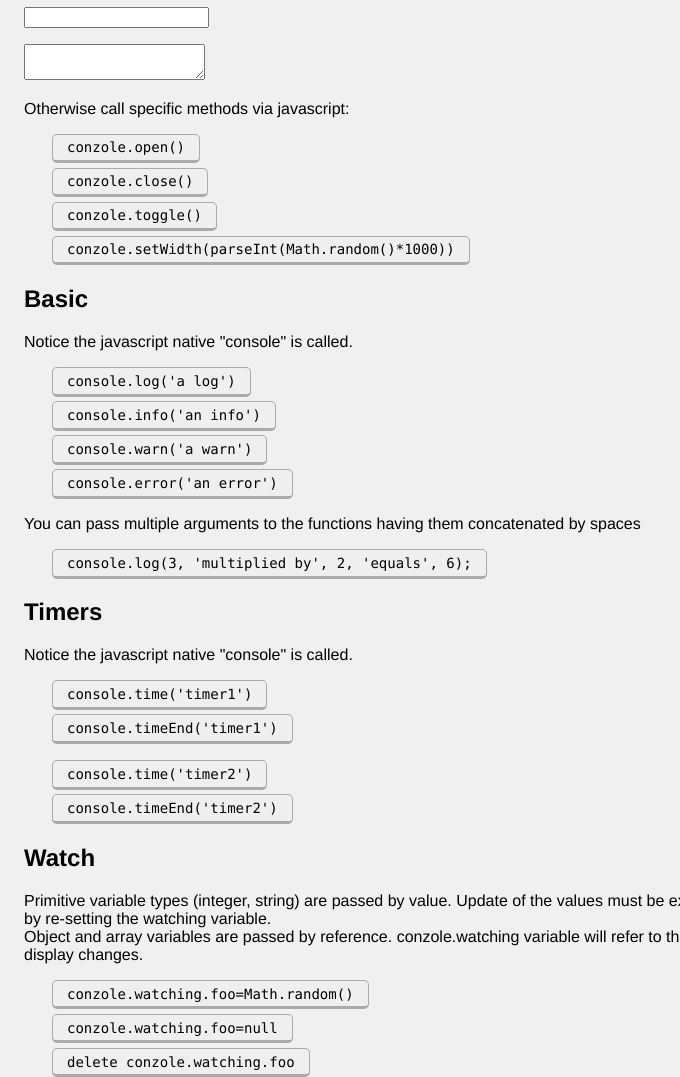
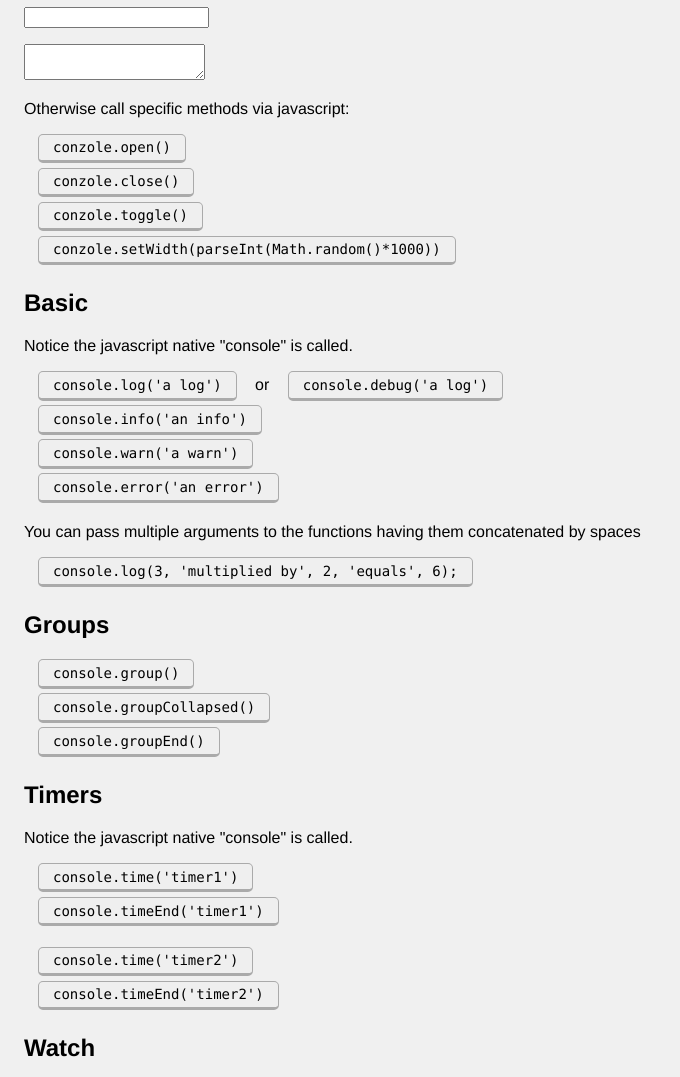
Before and after one commit to Oaxoa/Conzole, a plain HTML site: page index.html in a window 1280 px wide. Shown: the part 900-1977 px from the top of the page, without its empty margins (0-680 px from the left). Drawn offline with Linux system fonts and the light colour scheme.

Commit message:
added groups still bugged

```diff
--- a/conzole.js
+++ b/conzole.js
@@ -27,6 +27,12 @@ conzole=(function($parent, undefined) {
 		watchFields=[]
 		;
 
+	var
+		GROUP=0,
+		GROUP_COLLAPSED=1,
+		GROUP_END=2
+	;
+
 	init();
 	function now() {
 		return new Date().valueOf();
@@ -35,28 +41,40 @@ conzole=(function($parent, undefined) {
 		if(!window.console) {
 			window.console={};
 			window.console.log=function() {}
+			window.console.debug=function() {}
 			window.console.info=function() {}
 			window.console.warn=function() {}
 			window.console.error=function() {}
 			window.console.time=function() {}
 			window.console.timeEnd=function() {}
-			window.console={};
+			window.console.group=function() {}
+			window.console.groupCollapsed=function() {}
+			window.console.groupEnd=function() {}
+			//window.console={};
 		} else {
 			console.formerLog=console.log;
+			console.formerDebug=console.debug;
 			console.formerInfo=console.info;
 			console.formerWarn=console.warn;
 			console.formerError=console.error;
 			console.formerTime=console.time;
 			console.formerTimeEnd=console.timeEnd;
+			console.formerGroup=console.group;
+			console.formerGroupCollapsed=console.groupCollapsed;
+			console.formerGroupEnd=console.groupEnd;
 		}
 
 
 		console.log=function() {if(console.formerLog) {console.formerLog.apply(this, arguments);} conzole.log.apply(this, arguments);}
+		console.debug=function() {if(console.formerDebug) {console.formerDebug.apply(this, arguments);} conzole.debug.apply(this, arguments);}
 		console.info=function() {if(console.formerInfo) {console.formerInfo.apply(this, arguments);} conzole.info.apply(this, arguments);}
 		console.warn=function() {if(console.formerWarn) {console.formerWarn.apply(this, arguments);} conzole.warn.apply(this, arguments);}
 		console.error=function() {if(console.formerError) {console.formerError.apply(this, arguments);} conzole.error.apply(this, arguments);}
 		console.time=function(arg) {if(console.formerTime) {console.formerTime(arg);} conzole.time(arg);}
 		console.timeEnd=function(arg) {if(console.formerTimeEnd) {console.formerTimeEnd(arg);} conzole.timeEnd(arg);}
+		console.group=function(arg) {if(console.formerGroup) {console.formerGroup(arg);} conzole.group(arg);}
+		console.groupCollapsed=function(arg) {if(console.formerGroupCollapsed) {console.formerGroupCollapsed(arg);} conzole.groupCollapsed(arg);}
+		console.groupEnd=function(arg) {if(console.formerGroupEnd) {console.formerGroupEnd(arg);} conzole.groupEnd(arg);}
 	}
 	function init() {
 		wrapConsole();
@@ -230,7 +248,15 @@ conzole=(function($parent, undefined) {
 			log(timerObject.name+': '+(now()-timerObject.time)/1000);
 		}
 	}
-
+	function group() {
+		messages.push(GROUP);
+	}
+	function groupCollapsed() {
+		messages.push(GROUP_COLLAPSED);
+	}
+	function groupEnd() {
+		messages.push(GROUP_END);
+	}
 	function open() {
 		isOpen=true;
 		if(autoUpdate) update();
@@ -313,6 +339,11 @@ conzole=(function($parent, undefined) {
 
 				for(i=0; i<temp.length; i++) {
 					obj=temp[i];
+					if(typeof obj==='number') {
+						if(obj===GROUP) out+='<ul class="group">';
+						if(obj===GROUP_COLLAPSED) out+='<ul class="group_collapsed">';
+						if(obj===GROUP_END) out+='</ul>';
+					} else {
 						var msg=obj.message;
 						msg=msg.replace(/</g, '&lt;').replace(/>/g, '&gt;');
 						var tdiff=obj.timeDiff/1000;
@@ -321,7 +352,7 @@ conzole=(function($parent, undefined) {
 
 						var countString=obj.count>1?'('+obj.count+') ':'';
 						out+='<li class="'+obj.type+'"><em>'+timeStr+'</em> '+countString+msg+'</li>'
-
+					}
 				}
 				list.innerHTML=out;
 			} else {
@@ -357,6 +388,9 @@ conzole=(function($parent, undefined) {
 		if(autoUpdate) update();
 	}
 	function log() {
+		doLog(arguments, 'log');
+	}
+	function debug() {
 		doLog(arguments, 'log');
 	}
 	function info() {
@@ -509,9 +543,13 @@ conzole=(function($parent, undefined) {
 		toggleHelp:toggleHelp,
 		time:time,
 		timeEnd:timeEnd,
+		group:group,
+		groupCollapsed:groupCollapsed,
+		groupEnd:groupEnd,
 		watching:watching,
 
 		log:log,
+		debug:debug,
 		info:info,
 		warn:warn,
 		error:error
--- a/index.html
+++ b/index.html
@@ -17,7 +17,6 @@
             text-decoration: underline;
         }
 		button {
-			display: block;
 			font-family: Consolas, monospace;
 			border: 1px solid #aaa;
 			border-radius: 5px;
@@ -25,8 +24,7 @@
 			border-bottom-width: 3px;
 			cursor: pointer;
 			font-size: 14px;
-			margin-left: 2em;
-            margin-bottom: .3em;
+			margin: 0 1em .3em 1em;
 		}
         button:hover {
             background-color: #d0d0d0;
@@ -97,11 +95,13 @@
             listen('click', b03, function() {conzole.setWidth(parseInt(Math.random()*1000))});
 
 			var b10=document.getElementById('b10');
+			var b10b=document.getElementById('b10b');
 			var b11=document.getElementById('b11');
 			var b12=document.getElementById('b12');
 			var b13=document.getElementById('b13');
 
 			listen('click', b10, function() {console.log('a log');});
+			listen('click', b10b, function() {console.debug('a log');});
 			listen('click', b11, function() {console.info('an info');});
 			listen('click', b12, function() {console.warn('a warn');});
 			listen('click', b13, function() {console.error('an error');});
@@ -126,6 +126,14 @@
 			listen('click', b40, function() {conzole.watching.foo=Math.random();});
 			listen('click', b41, function() {conzole.watching.foo=null});
 			listen('click', b42, function() {delete conzole.watching.foo;});
+
+			var b50=document.getElementById('b50');
+			var b51=document.getElementById('b51');
+			var b52=document.getElementById('b52');
+
+			listen('click', b50, function() {console.group()});
+			listen('click', b51, function() {console.groupCollapsed()});
+			listen('click', b52, function() {console.groupEnd()});
 
             var a=Math.random()*100;
             var o={foo:5, bar:100, baz:'bo', caz:true};
@@ -195,37 +203,43 @@ Include it once and see it the same every time you open up the page, in every br
 
 
     <p>Otherwise call specific methods via javascript:</p>
-	<button id="b00">conzole.open()</button>
-	<button id="b01">conzole.close()</button>
-	<button id="b02">conzole.toggle()</button>
+	<button id="b00">conzole.open()</button><br />
+	<button id="b01">conzole.close()</button><br />
+	<button id="b02">conzole.toggle()</button><br />
 	<button id="b03">conzole.setWidth(parseInt(Math.random()*1000))</button>
 </div>
 <div>
 	<h2>Basic</h2>
     <p>Notice the javascript native "console" is called. </p>
-	<button id="b10">console.log('a log')</button>
-	<button id="b11">console.info('an info')</button>
-	<button id="b12">console.warn('a warn')</button>
+	<button id="b10">console.log('a log')</button> or <button id="b10b">console.debug('a log')</button><br />
+	<button id="b11">console.info('an info')</button><br />
+	<button id="b12">console.warn('a warn')</button><br />
 	<button id="b13">console.error('an error')</button>
 
     <p>You can pass multiple arguments to the functions having them concatenated by spaces</p>
     <button id="b14">console.log(3, 'multiplied by', 2, 'equals', 6);</button>
 </div>
 <div>
+	<h2>Groups</h2>
+	<button id="b50">console.group()</button><br />
+	<button id="b51">console.groupCollapsed()</button><br />
+	<button id="b52">console.groupEnd()</button>
+</div>
+<div>
 	<h2>Timers</h2>
     <p>Notice the javascript native "console" is called. </p>
-	<button id="b20">console.time('timer1')</button>
+	<button id="b20">console.time('timer1')</button><br />
 	<button id="b21">console.timeEnd('timer1')</button>
 	<hr />
-	<button id="b30">console.time('timer2')</button>
+	<button id="b30">console.time('timer2')</button><br />
 	<button id="b31">console.timeEnd('timer2')</button>
 </div>
 <div>
 	<h2>Watch</h2>
     <p>Primitive variable types (integer, string) are passed by value. Update of the values must be explicitly called every time by re-setting the watching variable.<br />
     Object and array variables are passed by reference. conzole.watching variable will refer to the original object and display changes.</p>
-	<button id="b40">conzole.watching.foo=Math.random()</button>
-	<button id="b41">conzole.watching.foo=null</button>
+	<button id="b40">conzole.watching.foo=Math.random()</button><br />
+	<button id="b41">conzole.watching.foo=null</button><br />
 	<button id="b42">delete conzole.watching.foo</button>
 </div>
 <!--<script type="text/javascript">
```
Lines whose indentation alone changed are shown as unchanged.
